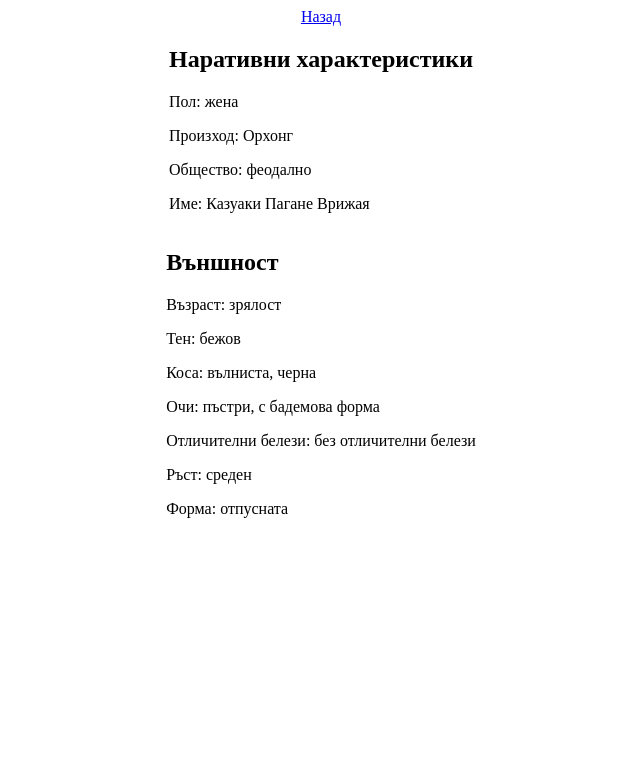
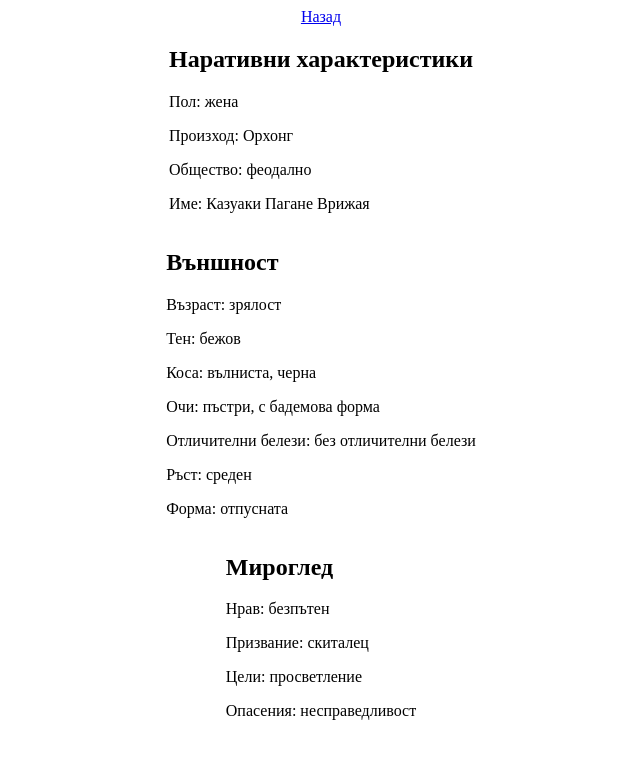
Before and after one commit to tery999/Minor-Projects, a React (Vite) app in the folder HeroGenerator/: page /Quick in a window 1280 px wide. Shown: the top 758 px of the page, without its empty margins (319-959 px from the left). Built offline with nearby package versions, Linux system fonts and the light colour scheme.

Commit message:
world view done

```diff
--- /dev/null
+++ b/HeroGenerator/src/InformationObjects/worldView.tsx
@@ -0,0 +1,23 @@
+export enum character {
+    алчен=1, амбициозен, апатичен, арогантен, безочлив, безпътен, весел, галантен, груб, добросърдечен,
+
+дързък, жесток, жизнерадостен, злонамерен, импулсивен, коварен, любознателен, меланхоличен, милостив, мързелив,
+
+необуздан, непоклатим, непорочен, безскрупулен, отмъстителен, печален, плах, подъл, потаен, почтен,
+
+предприемчив, продажен, работлив, разсеян, саркастичен, свободолюбив, скромен, смел, спокоен, старателен,
+
+суров, схватлив, съобразителен, търпелив, угодничав, хладнокръвен, циничен, шеговит, щедър, язвителен
+}
+
+export enum calling {
+    алхимик=1, артист, благородник, бракониер, вестоносец, владетел, военачалник, воин, вълшебник, гадател,
+
+главорез, придворен, духовник, занаятчия, звероукротител, земеделец, знахар, изследовател, иманяр, кесиджия,
+
+контрабандист, крадец, крепостник, култист, лесничей, лечител, ловец, мошеник, наемник, отшелник,
+
+пират, писар, поет, поклонник, престъпник, революционер, рицар, скиталец, страж, трубадур,
+
+търговец, учител, философ, шарлатанин, мореплавател, мъдрец, пастир, чирак, жрец, изобретател
+}
--- a/HeroGenerator/src/Quick/Quick.tsx
+++ b/HeroGenerator/src/Quick/Quick.tsx
@@ -4,6 +4,7 @@ import { Link } from "react-router-dom"
 import { genderGenerator, originGenerator, societyGenerator } from "../functions/GeneratorFunc"
 import { nameGenerator } from "../functions/nameGeneratorFunc"
 import { ageGenerator, appearanceGeneratorFunc, bodyTypesGenerator, featuresGenerator } from "../functions/appearanceGenerator"
+import { aimsGenerator, callingGenerator, characterGenerator, concernsGenerator } from "../functions/worldViewGenerator"
 
 export default function Quick() {
     const [heroStats, setHeroStats] = useState<QuickHero>({
@@ -21,6 +22,12 @@ export default function Quick() {
         body: {
             height: "",
             shape: ""
+        },
+        worldView: {
+            character: "",
+            calling: "",
+            aims: "",
+            concerns:""
         }
     })
 
@@ -31,12 +38,22 @@ export default function Quick() {
         // const origin = "Футарк";
         const society = societyGenerator();
         const age = ageGenerator();
-        const name = nameGenerator(genderGen, origin, age)
+        const name = nameGenerator(genderGen, origin, age);
         const appearance = appearanceGeneratorFunc(origin);
         const features = featuresGenerator();
-        const body = bodyTypesGenerator(genderGen, age, origin)
-        setHeroStats((prev) => ({ ...prev, gender: genderGen, origin: origin,
-            society: society, name: name , age:age, appearance:appearance , features:features, body:body}))
+        const body = bodyTypesGenerator(genderGen, age, origin);
+        const character = characterGenerator();
+        const calling = callingGenerator();
+        const aims = aimsGenerator();
+        const concerns = concernsGenerator();
+        setHeroStats((prev) => ({
+            ...prev, gender: genderGen, origin: origin,
+            society: society, name: name, age: age, appearance: appearance,
+            features: features, body: body,
+            worldView: {
+                character, calling, aims, concerns
+            }
+        }))
     }, [])
 
     return (
@@ -59,6 +76,13 @@ export default function Quick() {
                 <p>Ръст: {heroStats.body.height}</p>
                 <p>Форма: {heroStats.body.shape}</p>
             </div>
+            <div>
+                <h2>Мироглед</h2>
+                <p> Нрав: {heroStats.worldView.character}</p>
+                <p> Призвание: {heroStats.worldView.calling}</p>
+                <p> Цели: {heroStats.worldView.aims}</p>
+                <p> Опасения: {heroStats.worldView.concerns}</p>
+            </div>
         </div>
     )
 }
--- /dev/null
+++ b/HeroGenerator/src/functions/utils.ts
@@ -0,0 +1,4 @@
+export function diceRollFunction (topNumber:number):number {
+    const diceRoll = Math.floor(Math.random() * topNumber) + 1;
+    return diceRoll;
+}
--- /dev/null
+++ b/HeroGenerator/src/functions/worldViewGenerator.ts
@@ -0,0 +1,112 @@
+import { calling, character } from "../InformationObjects/worldView";
+import { diceRollFunction } from "./utils";
+
+export function characterGenerator(): string {
+    const roll = diceRollFunction(50);
+    const characterPick = character[roll];
+    return characterPick;
+}
+
+export function callingGenerator(): string {
+    const roll = diceRollFunction(50);
+    const callingPick = calling[roll];
+    return callingPick;
+}
+
+export function aimsGenerator(): string {
+    let aims = "";
+    const roll = diceRollFunction(100);
+
+    switch (true) {
+        case roll <= 10:
+            aims = "отмъщение";
+            break;
+
+        case roll <= 20:
+            aims = "преодоляване на страх";
+            break;
+
+        case roll <= 30:
+            aims = "вечна слава";
+            break;
+
+        case roll <= 40:
+            aims = "просветление";
+            break;
+
+        case roll <= 50:
+            aims = "велико откритие";
+            break;
+
+        case roll <= 60:
+            aims = "благородническа титла";
+            break;
+
+        case roll <= 70:
+            aims = "вярно обкръжение";
+            break;
+
+        case roll <= 80:
+            aims = "достоен наследник";
+            break;
+
+        case roll <= 90:
+            aims = "истинска любов";
+            break;
+
+        case roll <= 100:
+            aims = "несметни богатства";
+            break;
+    }
+
+    return aims;
+}
+
+export function concernsGenerator(): string {
+    let concerns = "";
+    const roll = diceRollFunction(100);
+
+    switch (true) {
+        case roll <= 10:
+            concerns = "несправедливост";
+            break;
+
+        case roll <= 20:
+            concerns = "изправяне пред страх";
+            break;
+
+        case roll <= 30:
+            concerns = "безславно забвение";
+            break;
+
+        case roll <= 40:
+            concerns = "заблуждение";
+            break;
+
+        case roll <= 50:
+            concerns = "провал в начинание";
+            break;
+
+        case roll <= 60:
+            concerns = "опетнено име";
+            break;
+
+        case roll <= 70:
+            concerns = "предателство";
+            break;
+
+        case roll <= 80:
+            concerns = "недостоен наследник";
+            break;
+
+        case roll <= 90:
+            concerns = "измамна любов";
+            break;
+
+        case roll <= 100:
+            concerns = "крайна немотия";
+            break;
+    }
+
+    return concerns;
+}
```
Also changed, not shown: HeroGenerator/src/Interfaces/QuickHero.ts (+9 -1 lines). Lines whose indentation alone changed are shown as unchanged.
